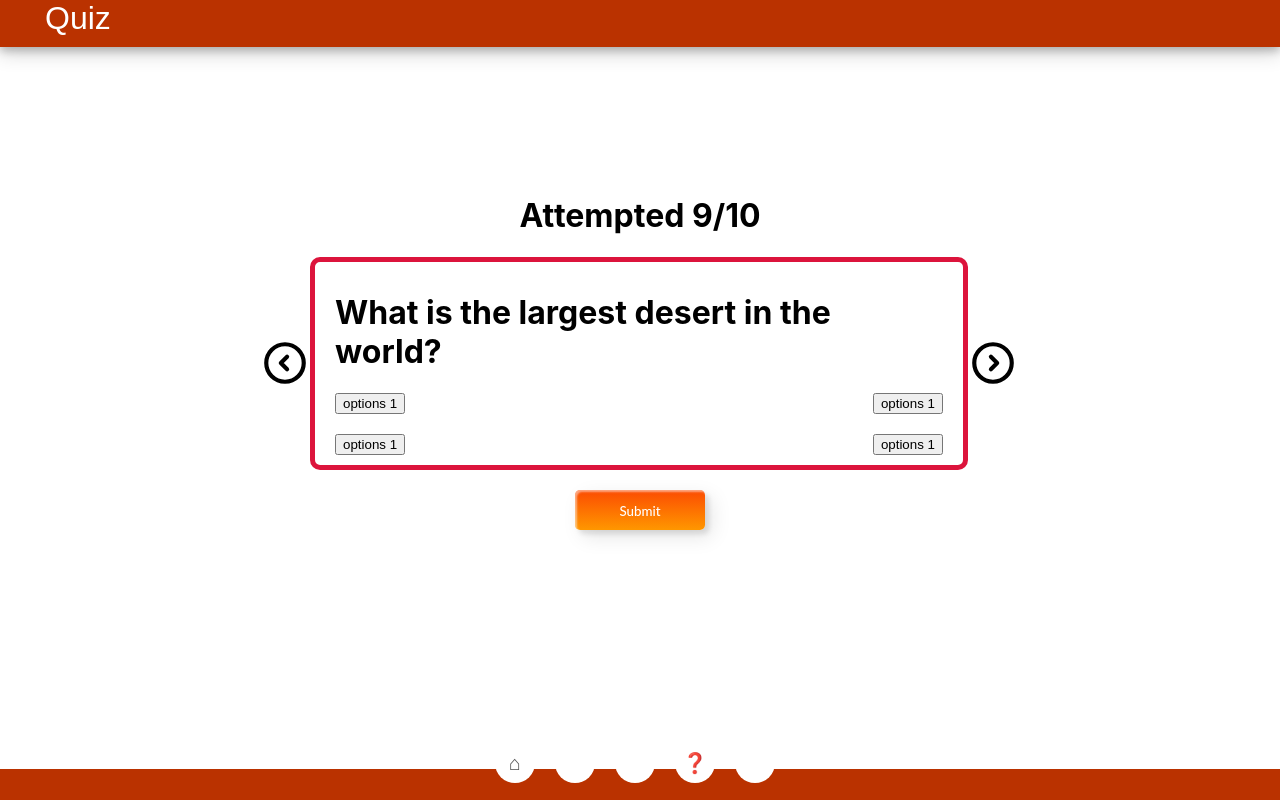
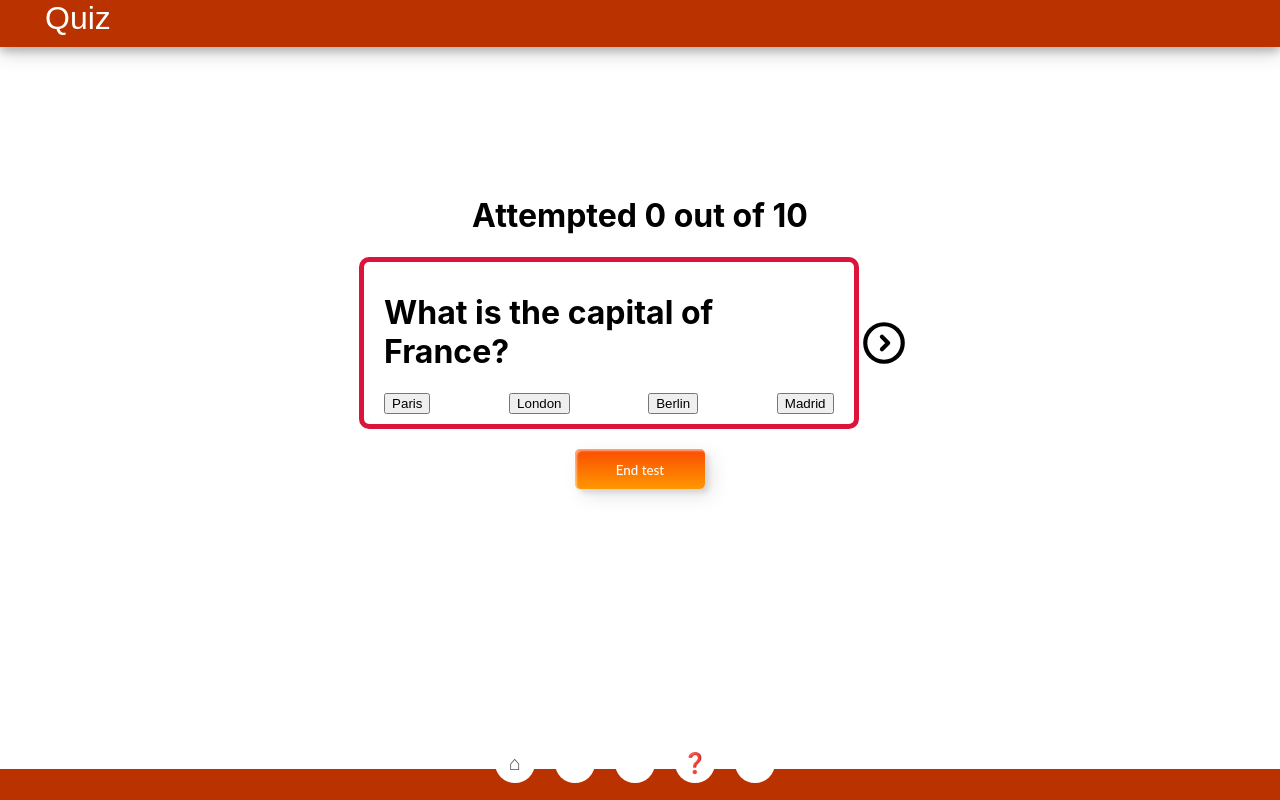
Before and after one commit to Devtown-India/FSWDT-10423-20423, a React (Create React App) app in the folder app/: page / in a window 1280 px wide. Built offline with nearby package versions, Linux system fonts and the light colour scheme.

Commit message:
quiz app complete

```diff
--- a/app/src/App.js
+++ b/app/src/App.js
@@ -3,6 +3,7 @@ import {Routes, Route} from 'react-router-dom';
 import Footer from "./layout/Footer";
 import Navbar from "./layout/Navbar";
 import Quiz from "./components/Quiz";
+import Result from "./components/Result";
 
 const App = () => {
   return (
@@ -10,6 +11,7 @@ const App = () => {
       <Navbar/>
       <Routes>
         <Route path="/" element={<Quiz/>}/>
+        <Route path="/result" element={<Result/>}/>
       </Routes>
       <Footer/>
     </div>
--- a/app/src/components/Header.jsx
+++ b/app/src/components/Header.jsx
@@ -1,7 +1,10 @@
-const Header = () => {
+const Header = ({ answers }) => {
+  const attempted = answers.filter((a) => a !== null).length;
   return (
     <div>
-      <h1>Attempted 9/10</h1>
+      <h1>
+        Attempted {attempted} out of {answers.length}
+      </h1>
     </div>
   );
 };
--- a/app/src/components/Question.jsx
+++ b/app/src/components/Question.jsx
@@ -1,7 +1,7 @@
-const Question = () => {
+const Question = ({ data, selectedAnswer, handleAnswer }) => {
   return (
     <div className="question">
-      <h1>What is the largest desert in the world?</h1>
+      <h1>{data.question}</h1>
       <div className="options">
         <div
           style={{
@@ -10,19 +10,23 @@ const Question = () => {
             alignItems: "center",
           }}
         >
-          <button>options 1</button>
-          <button>options 1</button>
-        </div>
-        <br />
-        <div
-          style={{
-            display: "flex",
-            justifyContent: "space-between",
-            alignItems: "center",
-          }}
-        >
-          <button>options 1</button>
-          <button>options 1</button>
+          {data.options.map((option, index) => {
+            if (selectedAnswer === index) {
+              return (
+                <button
+                  style={{ border: "3px solid #ffbf00" }}
+                  onClick={() => handleAnswer(index, data.id)}
+                >
+                  {option}
+                </button>
+              );
+            }
+            return (
+              <button onClick={() => handleAnswer(index, data.id)}>
+                {option}
+              </button>
+            );
+          })}
         </div>
       </div>
     </div>
--- a/app/src/components/Quiz.jsx
+++ b/app/src/components/Quiz.jsx
@@ -1,6 +1,9 @@
 import { useState } from "react";
 import Header from "./Header";
 import Question from "./Question";
+import PrevIcon from "../layout/PrevIcon";
+import NextIcon from "../layout/NextIcon";
+import { useNavigate } from "react-router";
 
 const Quiz = () => {
   // storing the index of current question
@@ -74,55 +77,68 @@ const Quiz = () => {
   ]);
   // initially answers is an array of null values with length equal to that of the number of questions
   const [answers, setAnswers] = useState(questions.map((q) => null));
+  const navigate = useNavigate();
 
+  const handleAnswer = (selectedAnswer, questionId) => {
+    const questionIndex = questions.findIndex((q) => q.id === questionId);
+    setAnswers((prev) =>
+      prev.map((answer, index) => {
+        if (index === questionIndex) {
+          return selectedAnswer;
+        }
+        return answer;
+      })
+    );
+  };
+
+  const goNext = () =>
+    setCurrentQuestion((prev) => {
+      if (prev < questions.length - 1) {
+        return prev + 1;
+      }
+      return prev;
+    });
+
+  const goBack = () =>
+    setCurrentQuestion((prev) => {
+      if (prev > 0) {
+        return prev - 1;
+      }
+      return prev;
+    });
+
+  const submiTest = () => {
+    // check if all questions are marked, if not display warning
+    navigate("/result", {
+      state: {
+        answers: answers,
+        questions: questions,
+      },
+    });
+  };
+
+  const attempted = answers.filter((a) => a !== null).length;
   return (
     <div className="quiz-container">
-      <Header />
+      <Header answers={answers} />
       <div className="quiz">
         <div style={{ display: "flex", alignItems: "center" }}>
-          <svg
-            xmlns="http://www.w3.org/2000/svg"
-            width="800px"
-            height="800px"
-            viewBox="0 0 24 24"
-            fill="none"
-            className="go_back"
-          >
-            <g id="Arrow / Caret_Circle_Left">
-              <path
-                id="Vector"
-                d="M13 15L10 12L13 9M21 12C21 7.02944 16.9706 3 12 3C7.02944 3 3 7.02944 3 12C3 16.9706 7.02944 21 12 21C16.9706 21 21 16.9706 21 12Z"
-                stroke="#000000"
-                stroke-width="2"
-                stroke-linecap="round"
-                stroke-linejoin="round"
-              />
-            </g>
-          </svg>
-          <Question />
-          <svg
-            xmlns="http://www.w3.org/2000/svg"
-            width="800px"
-            height="800px"
-            viewBox="0 0 24 24"
-            fill="none"
-            className="go_next"
-          >
-            <g id="Arrow / Caret_Circle_Left">
-              <path
-                id="Vector"
-                d="M13 15L10 12L13 9M21 12C21 7.02944 16.9706 3 12 3C7.02944 3 3 7.02944 3 12C3 16.9706 7.02944 21 12 21C16.9706 21 21 16.9706 21 12Z"
-                stroke="#000000"
-                stroke-width="2"
-                stroke-linecap="round"
-                stroke-linejoin="round"
-              />
-            </g>
-          </svg>
+          {currentQuestion > 0 && <PrevIcon goBack={goBack} />}
+          <Question
+            handleAnswer={handleAnswer}
+            // selected answer is the index of the selected option
+            selectedAnswer={answers[currentQuestion]}
+            data={questions[currentQuestion]}
+          />
+          {currentQuestion < questions.length - 1 && (
+            <NextIcon goNext={goNext} />
+          )}
         </div>
         <div className="submit">
-          <button class="custom-btn btn-7">
-            <span>Submit</span>
+          <button onClick={submiTest} class="custom-btn btn-7">
+            <span>
+              {attempted === questions.length ? "Submit" : "End test"}
+            </span>
           </button>
         </div>
       </div>
--- /dev/null
+++ b/app/src/components/Result.jsx
@@ -0,0 +1,32 @@
+import { useEffect, useState } from "react";
+import { useLocation, useNavigate } from "react-router";
+
+const Result = () => {
+  const { state } = useLocation();
+  const navigate = useNavigate();
+  const [score, setScore] = useState(0);
+  if (!state) navigate("/");
+  const calculateScore = () => {
+    const { answers, questions } = state;
+    console.log(answers);
+    let score = 0;
+    answers.forEach((answer, index) => {
+      if (answer === questions[index].answer) {
+        score += 1;
+      }
+    });
+    console.log(score);
+    setScore(score);
+  };
+
+  useEffect(() => {
+    calculateScore();
+  }, []);
+  return (
+    <div>
+      <h1>Result {score}</h1>
+    </div>
+  );
+};
+
+export default Result;
--- /dev/null
+++ b/app/src/layout/NextIcon.jsx
@@ -0,0 +1,26 @@
+const NextIcon = ({ goNext }) => {
+  return (
+    <svg
+      onClick={goNext}
+      xmlns="http://www.w3.org/2000/svg"
+      width="800px"
+      height="800px"
+      viewBox="0 0 24 24"
+      fill="none"
+      className="go_next"
+    >
+      <g id="Arrow / Caret_Circle_Left">
+        <path
+          id="Vector"
+          d="M13 15L10 12L13 9M21 12C21 7.02944 16.9706 3 12 3C7.02944 3 3 7.02944 3 12C3 16.9706 7.02944 21 12 21C16.9706 21 21 16.9706 21 12Z"
+          stroke="#000000"
+          stroke-width="2"
+          stroke-linecap="round"
+          stroke-linejoin="round"
+        />
+      </g>
+    </svg>
+  );
+};
+
+export default NextIcon;
--- /dev/null
+++ b/app/src/layout/PrevIcon.jsx
@@ -0,0 +1,26 @@
+const PrevIcon = ({ goBack }) => {
+  return (
+    <svg
+      onClick={goBack}
+      xmlns="http://www.w3.org/2000/svg"
+      width="800px"
+      height="800px"
+      viewBox="0 0 24 24"
+      fill="none"
+      className="go_back"
+    >
+      <g id="Arrow / Caret_Circle_Left">
+        <path
+          id="Vector"
+          d="M13 15L10 12L13 9M21 12C21 7.02944 16.9706 3 12 3C7.02944 3 3 7.02944 3 12C3 16.9706 7.02944 21 12 21C16.9706 21 21 16.9706 21 12Z"
+          stroke="#000000"
+          stroke-width="2"
+          stroke-linecap="round"
+          stroke-linejoin="round"
+        />
+      </g>
+    </svg>
+  );
+};
+
+export default PrevIcon;
```
